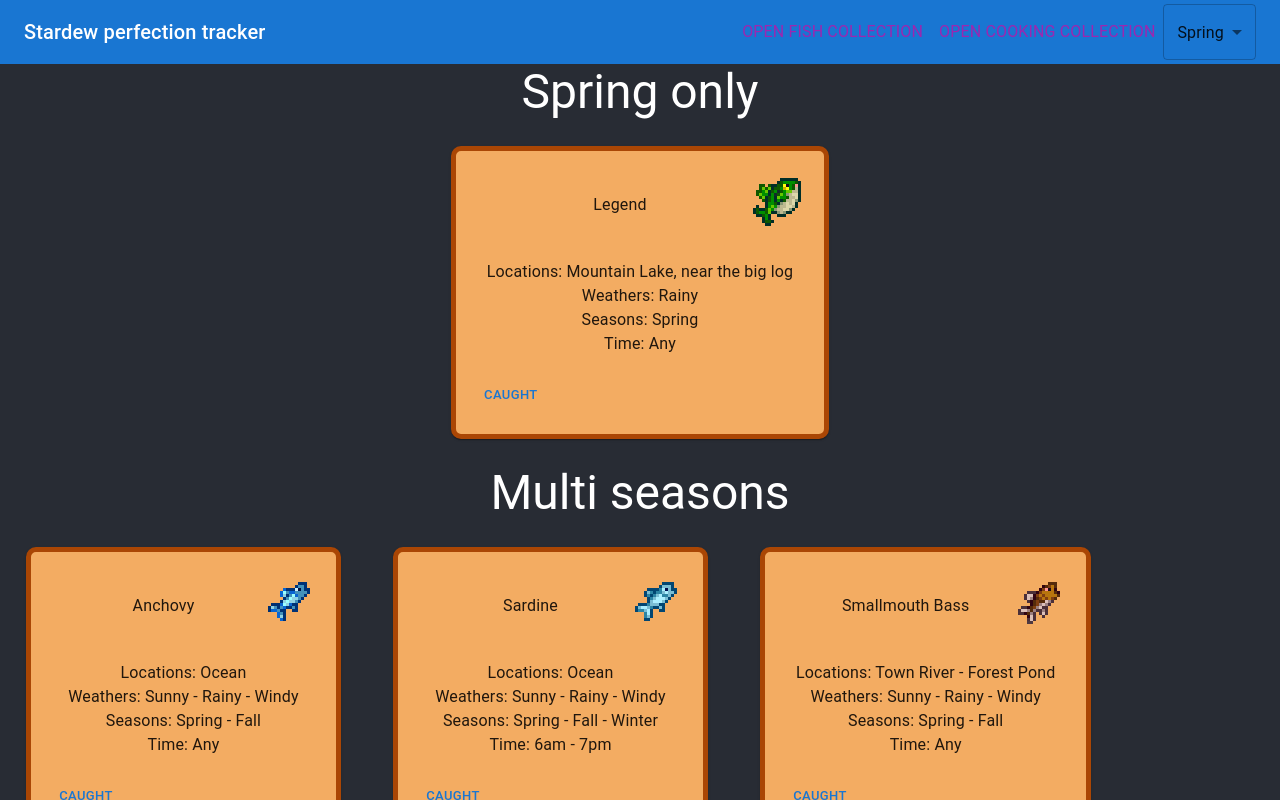
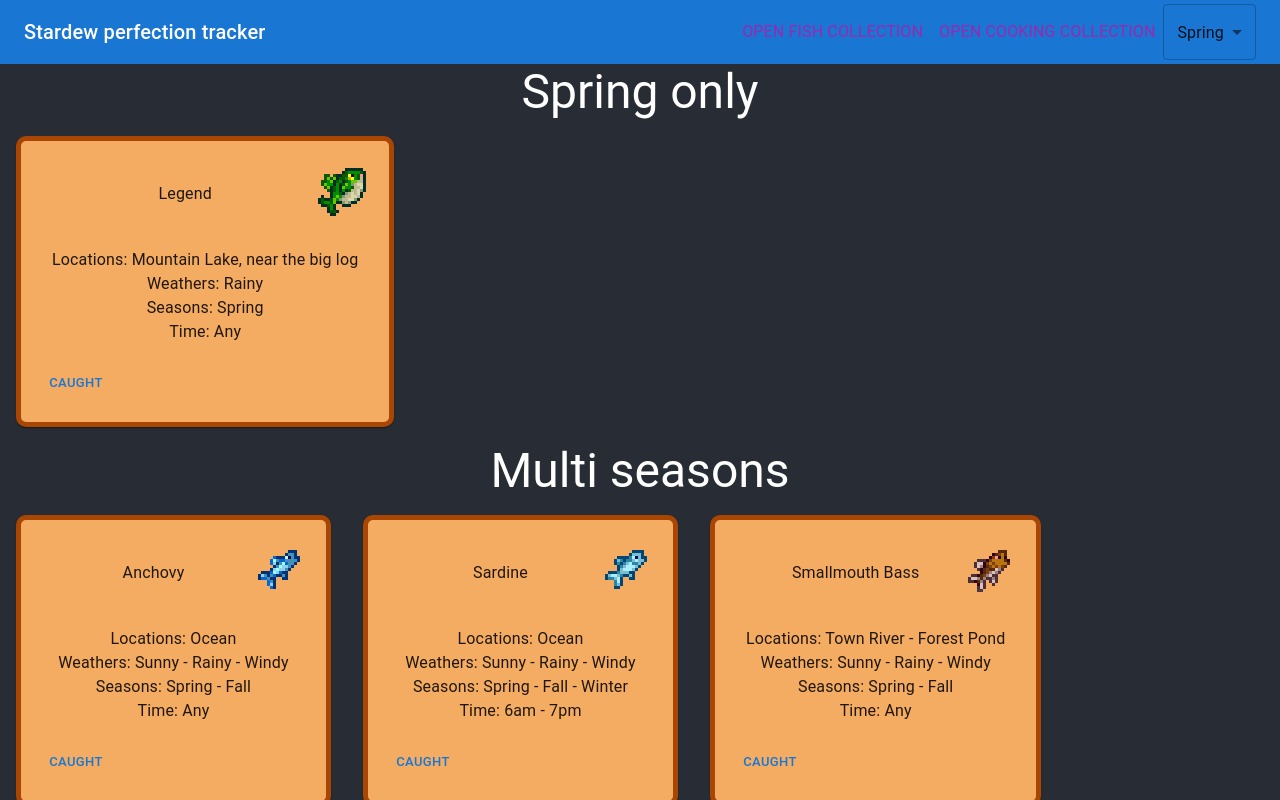
Before and after one commit to hydroflame/stardew, a React (Create React App) app: page / in a window 1280 px wide. Shown: the top 800 px of the page. Built offline with nearby package versions, Linux system fonts and the light colour scheme.

Commit message:
refactor fish page

```diff
--- a/src/App.css
+++ b/src/App.css
@@ -1,14 +1,3 @@
 .App {
   text-align: center;
 }
-
-.App-header {
-  background-color: #282c34;
-  min-height: 100vh;
-  display: flex;
-  flex-direction: column;
-  align-items: center;
-  justify-content: center;
-  font-size: calc(10px + 2vmin);
-  color: white;
-}
--- a/src/App.tsx
+++ b/src/App.tsx
@@ -13,21 +13,9 @@
 import { Fish, Fishes } from "./Fish";
 import { Division } from "./Division";
 import { CookingCollectionModal } from "./CookingCollectionModal";
-import { Collections, defaultCollections } from "./Collections";
+import { Collections } from "./Collections";
 import { Load, Save } from "./Save";
-
-const splitArray = <T,>(array: T[], split: (t: T) => boolean): [T[], T[]] => {
-  const good = [];
-  const bad = [];
-  for (const t of array) {
-    if (split(t)) {
-      good.push(t);
-    } else {
-      bad.push(t);
-    }
-  }
-  return [good, bad];
-};
+import { FishPage } from "./FishPage";
 
 const App = (): React.ReactElement => {
   const [collections, setCollections] = useState<Collections>(Load());
@@ -39,45 +27,6 @@
     Save(collections);
   }, [collections]);
 
-  const onCaught = (fish: Fish) => {
-    setCollections((old: Collections): Collections => {
-      return {
-        ...old,
-        fishes: { ...old.fishes, [fish.Name]: !old.fishes[fish.Name] },
-      };
-    });
-  };
-  // Find all missing fish first
-  const allMissing: Fish[] = [];
-  for (const [name, caught] of Object.entries(collections.fishes)) {
-    if (caught) continue;
-    const fish = Fishes.find((f) => f.Name === name);
-    if (!fish) continue;
-    allMissing.push(fish);
-  }
-  let others = allMissing.filter((m) => m.Seasons.includes(season));
-  let oneSeason: Fish[];
-  [oneSeason, others] = splitArray(others, (f) => f.Seasons.length === 1);
-  let crabPot: Fish[];
-  [crabPot, others] = splitArray(
-    others,
-    (f) =>
-      f.Locations.length === 1 && String(f.Locations[0]).startsWith("Crab Pot")
-  );
-  const gingerIslandLocations = [
-    Location.GINGER_ISLAND,
-    Location.GINGER_ISLAND_POND,
-    Location.GINGER_ISLAND_RIVER,
-    Location.PIRATE_COVE,
-  ];
-  let gingerIsland: Fish[] = [];
-  [gingerIsland, others] = splitArray(
-    others,
-    (f) =>
-      f.Locations.length === 1 && gingerIslandLocations.includes(f.Locations[0])
-  );
-  let allSeasons: Fish[] = [];
-  [allSeasons, others] = splitArray(others, (f) => f.Seasons.length === 4);
   return (
     <Box sx={{ flexGrow: 1 }}>
       <AppBar position="static">
@@ -115,39 +64,18 @@
           collections={collections}
           setCollection={setCollections}
         />
-        <header className="App-header">
-          {oneSeason.length > 0 && (
-            <Division
-              title={`${season} only`}
-              fishes={oneSeason}
-              onCaught={onCaught}
-            />
-          )}
-          {others.length > 0 && (
-            <Division
-              title={`Multi seasons`}
-              fishes={others}
-              onCaught={onCaught}
-            />
-          )}
-          {allSeasons.length > 0 && (
-            <Division
-              title={`All seasons`}
-              fishes={allSeasons}
-              onCaught={onCaught}
-            />
-          )}
-          {crabPot.length > 0 && (
-            <Division title={`Crab Pot`} fishes={crabPot} onCaught={onCaught} />
-          )}
-          {gingerIsland.length > 0 && (
-            <Division
-              title={`Ginger Island`}
-              fishes={gingerIsland}
-              onCaught={onCaught}
-            />
-          )}
-        </header>
+        <Box
+          sx={{
+            backgroundColor: "#282c34",
+            color: "white",
+          }}
+        >
+          <FishPage
+            season={season}
+            collections={collections}
+            setCollections={setCollections}
+          />
+        </Box>
       </div>
     </Box>
   );
--- /dev/null
+++ b/src/FishPage.tsx
@@ -0,0 +1,100 @@
+import React from "react";
+import { Collections } from "./Collections";
+import { Division } from "./Division";
+import { Location, Season } from "./enums";
+import { Fish, Fishes } from "./Fish";
+
+interface IProps {
+  season: Season;
+  collections: Collections;
+  setCollections: (o: (old: Collections) => Collections) => void;
+}
+const splitArray = <T,>(array: T[], split: (t: T) => boolean): [T[], T[]] => {
+  const good = [];
+  const bad = [];
+  for (const t of array) {
+    if (split(t)) {
+      good.push(t);
+    } else {
+      bad.push(t);
+    }
+  }
+  return [good, bad];
+};
+
+export const FishPage = ({
+  collections,
+  setCollections,
+  season,
+}: IProps): React.ReactElement => {
+  const onCaught = (fish: Fish) => {
+    setCollections((old: Collections): Collections => {
+      return {
+        ...old,
+        fishes: { ...old.fishes, [fish.Name]: !old.fishes[fish.Name] },
+      };
+    });
+  };
+  // Find all missing fish first
+  const allMissing: Fish[] = [];
+  for (const [name, caught] of Object.entries(collections.fishes)) {
+    if (caught) continue;
+    const fish = Fishes.find((f) => f.Name === name);
+    if (!fish) continue;
+    allMissing.push(fish);
+  }
+  let others = allMissing.filter((m) => m.Seasons.includes(season));
+  let oneSeason: Fish[];
+  [oneSeason, others] = splitArray(others, (f) => f.Seasons.length === 1);
+  let crabPot: Fish[];
+  [crabPot, others] = splitArray(
+    others,
+    (f) =>
+      f.Locations.length === 1 && String(f.Locations[0]).startsWith("Crab Pot")
+  );
+  const gingerIslandLocations = [
+    Location.GINGER_ISLAND,
+    Location.GINGER_ISLAND_POND,
+    Location.GINGER_ISLAND_RIVER,
+    Location.PIRATE_COVE,
+  ];
+  let gingerIsland: Fish[] = [];
+  [gingerIsland, others] = splitArray(
+    others,
+    (f) =>
+      f.Locations.length === 1 && gingerIslandLocations.includes(f.Locations[0])
+  );
+  let allSeasons: Fish[] = [];
+  [allSeasons, others] = splitArray(others, (f) => f.Seasons.length === 4);
+  return (
+    <>
+      {oneSeason.length > 0 && (
+        <Division
+          title={`${season} only`}
+          fishes={oneSeason}
+          onCaught={onCaught}
+        />
+      )}
+      {others.length > 0 && (
+        <Division title={`Multi seasons`} fishes={others} onCaught={onCaught} />
+      )}
+      {allSeasons.length > 0 && (
+        <Division
+          title={`All seasons`}
+          fishes={allSeasons}
+          onCaught={onCaught}
+        />
+      )}
+      {crabPot.length > 0 && (
+        <Division title={`Crab Pot`} fishes={crabPot} onCaught={onCaught} />
+      )}
+      {gingerIsland.length > 0 && (
+        <Division
+          title={`Ginger Island`}
+          fishes={gingerIsland}
+          onCaught={onCaught}
+        />
+      )}
+    </>
+  );
+};
```
